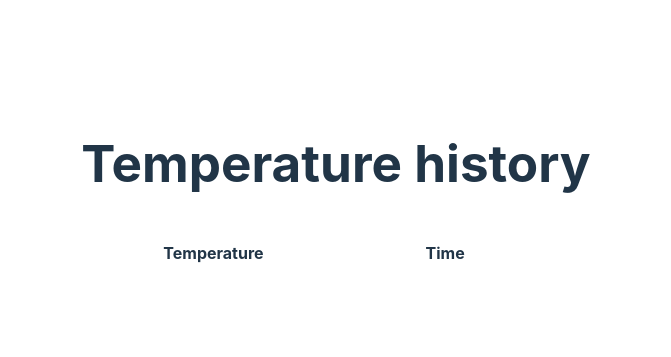
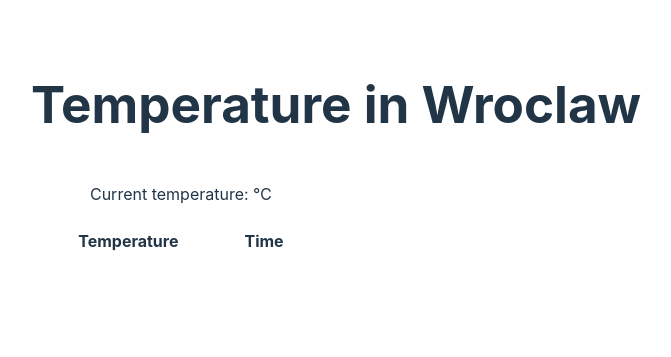
Before and after one commit to arkadiusz-moskwa-intive/temperature-history, a website built with Vite: page index.html in a window 1280 px wide. Shown: the part 218-575 px from the top of the page, without its empty margins (304-975 px from the left). Built offline with nearby package versions, Linux system fonts and the light colour scheme; no server answers.

Commit message:
Current temperature and preparation for chart

```diff
--- a/css/style.css
+++ b/css/style.css
@@ -40,10 +40,22 @@ h1 {
   margin: 0 auto;
   padding: 2rem;
   text-align: center;
+
+}
+
+#content {
+  display: grid;
+  place-items: start center;
+  grid-template-columns: repeat(2, 1fr);
+  gap: 10px
 }
 
 th, td {
-  padding: 0.3em 5em;
+  padding: 0.3em 2em;
+}
+
+.temperature:after {
+  content: "\2103";
 }
 
 @media (prefers-color-scheme: light) {
--- a/js/main.js
+++ b/js/main.js
@@ -1,14 +1,15 @@
 import '../css/style.css'
-import { WeatherApi } from "./weatherApi.js";
-import { TemperatureStore } from "./temperatureStore.js";
-import $ from 'jquery';
+import {WeatherApi} from "./weatherApi.js";
+import {TemperatureStore} from "./temperatureStore.js";
 
-window.$ = $;
+const city = 'Wroclaw';
 
-$(document).ready(() => {
-  $('#app').html(`
-    <section>
-        <h1>Temperature history</h1>
+document.querySelector('#app').innerHTML = `
+    <h1>Temperature in ${city}</h1>
+    <div id="content">
+        <div>
+            <p>Current temperature: <span id="current-temperature" class="temperature"></span></p>
+            <div>
                 <table>
                     <thead>
                         <tr>
@@ -18,8 +19,15 @@ $(document).ready(() => {
                     </thead>
                     <tbody id="temperature-data"></tbody>
                 </table>
-    </section>
-  `);
+            </div>
+        </div>
+        <div>
+            <canvas></canvas>
+        </div>
+
+    </div>
+
+`;
 
 
 const api = new WeatherApi(import.meta.env.VITE_WEATHER_API_KEY);
@@ -27,9 +35,7 @@ $(document).ready(() => {
 store.render();
 const requestTimeout = 10000; // we want to request the API every 10 seconds
 window.setInterval(async () => {
-    const {temperature, lastUpdated }  = await api.getFor('Wroclaw');
-    store.add({ temperature, lastUpdated });
+  const {temperature} = await api.getFor(city);
+  store.add({temperature});
   store.render();
 }, requestTimeout);
-
-})
--- a/js/temperatureStore.js
+++ b/js/temperatureStore.js
@@ -1,6 +1,5 @@
-export const TemperatureStore = class extends EventTarget {
+export const TemperatureStore = class {
   constructor(localStorageKey) {
-    super();
     this.localStorageKey = localStorageKey;
     this._readStorage();
   }
@@ -21,16 +20,14 @@ export const TemperatureStore = class extends EventTarget {
    */
   _save() {
     window.localStorage.setItem(this.localStorageKey, JSON.stringify(this.temperatures));
-    window.dispatchEvent(new CustomEvent('save'));
   }
 
   /**
    * Adds given temperature to the local storage. Additionally, ensures only 100 records are kept in storage
    *
    * @param {number} temperature Temperature record to add
-   * @param {number} lastUpdated When was the data last updated according to external API
    */
-  add({ temperature, lastUpdated }) {
+  add({ temperature }) {
     // We want to keep only 100 records in the local storage
     if (this.temperatures.length === 100) {
       this.temperatures.shift();
@@ -44,6 +41,9 @@ export const TemperatureStore = class extends EventTarget {
   }
 
   render() {
+    const currentTemperature = document.getElementById('current-temperature');
+    const lastTemperature = this.temperatures.slice(-1).pop();
+    currentTemperature.innerHTML = lastTemperature.temperature;
     const tableBody = document.getElementById('temperature-data');
     tableBody.innerHTML = '';
     this.temperatures.forEach((data) => {
@@ -51,7 +51,7 @@ export const TemperatureStore = class extends EventTarget {
       const date = new Date(data.id);
       row.innerHTML = `
         <tr>
-            <td>${data.temperature}</td>
+            <td class="temperature">${data.temperature}</td>
             <td>${date.toUTCString()}</td>
         </tr>
       `;
--- a/package.json
+++ b/package.json
@@ -11,5 +11,8 @@
   },
   "devDependencies": {
     "vite": "^5.0.0"
+  },
+  "dependencies": {
+    "chart.js": "^4.4.1"
   }
 }
```
Also changed, not shown: 1 other file. Lines whose indentation alone changed are shown as unchanged.
